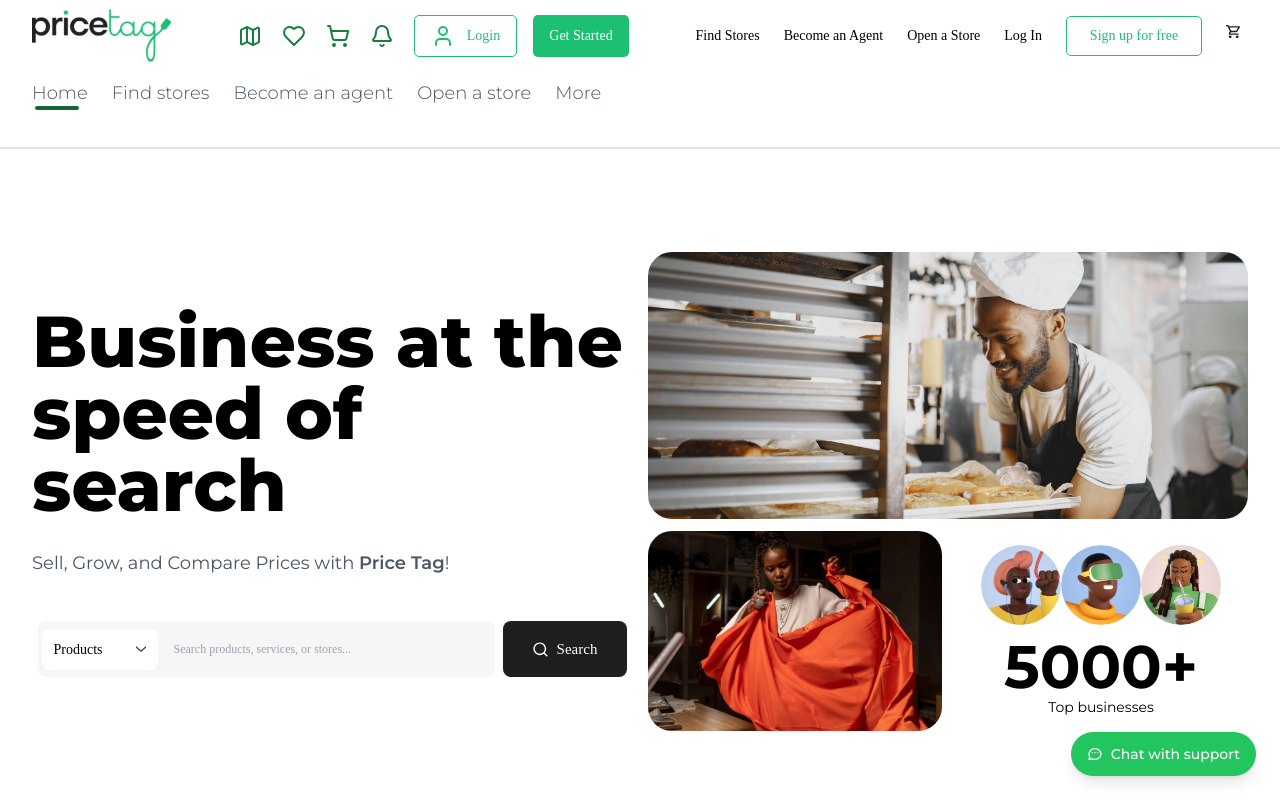
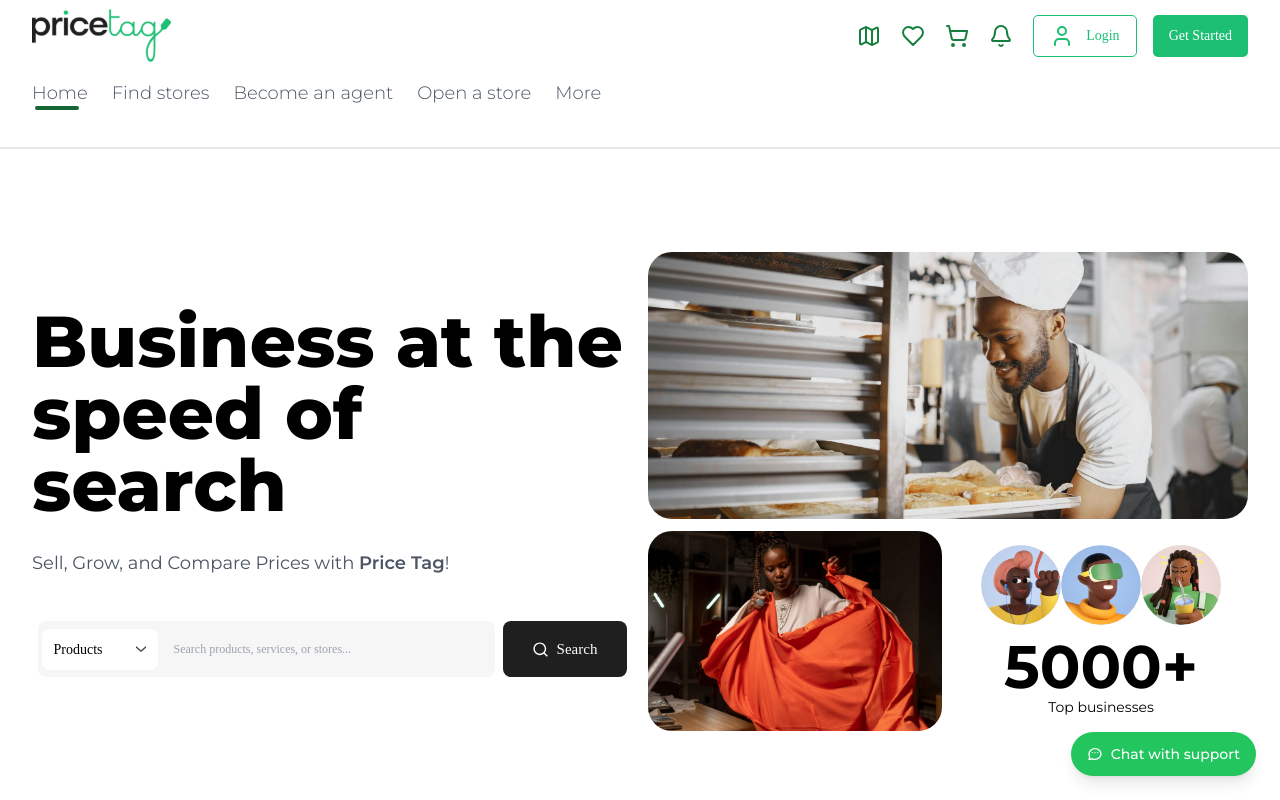
Before and after one commit to price-tag-tech/pricetag-frontend, a React (Create React App) app: page / in a window 1280 px wide. Shown: the top 800 px of the page. Built offline with nearby package versions, Linux system fonts and the light colour scheme.

Commit message:
fix: multiple nav

```diff
--- a/src/components/layout/Header.tsx
+++ b/src/components/layout/Header.tsx
@@ -70,7 +70,7 @@ const Header: React.FC<HeaderProps> = ({ cartItemCount = 0 }) => {
               <HeaderQuickActions />
 
               {/* Desktop Navigation */}
-              <div className="hidden md:flex items-center justify-end space-x-6 h-full">
+              <div className="hidden items-center justify-end space-x-6 h-full">
                 <nav className="flex items-center space-x-6 h-full">
                   <Link
                     to="/stores"
```
